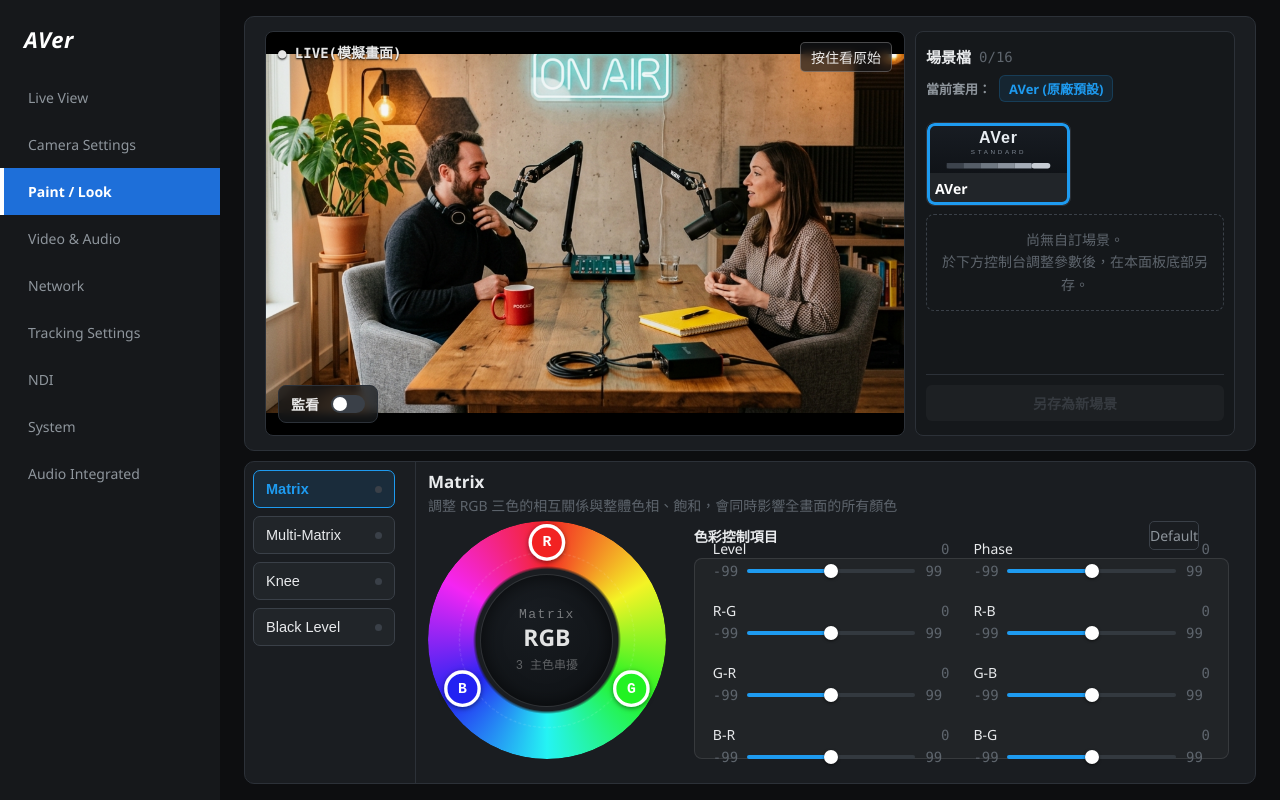
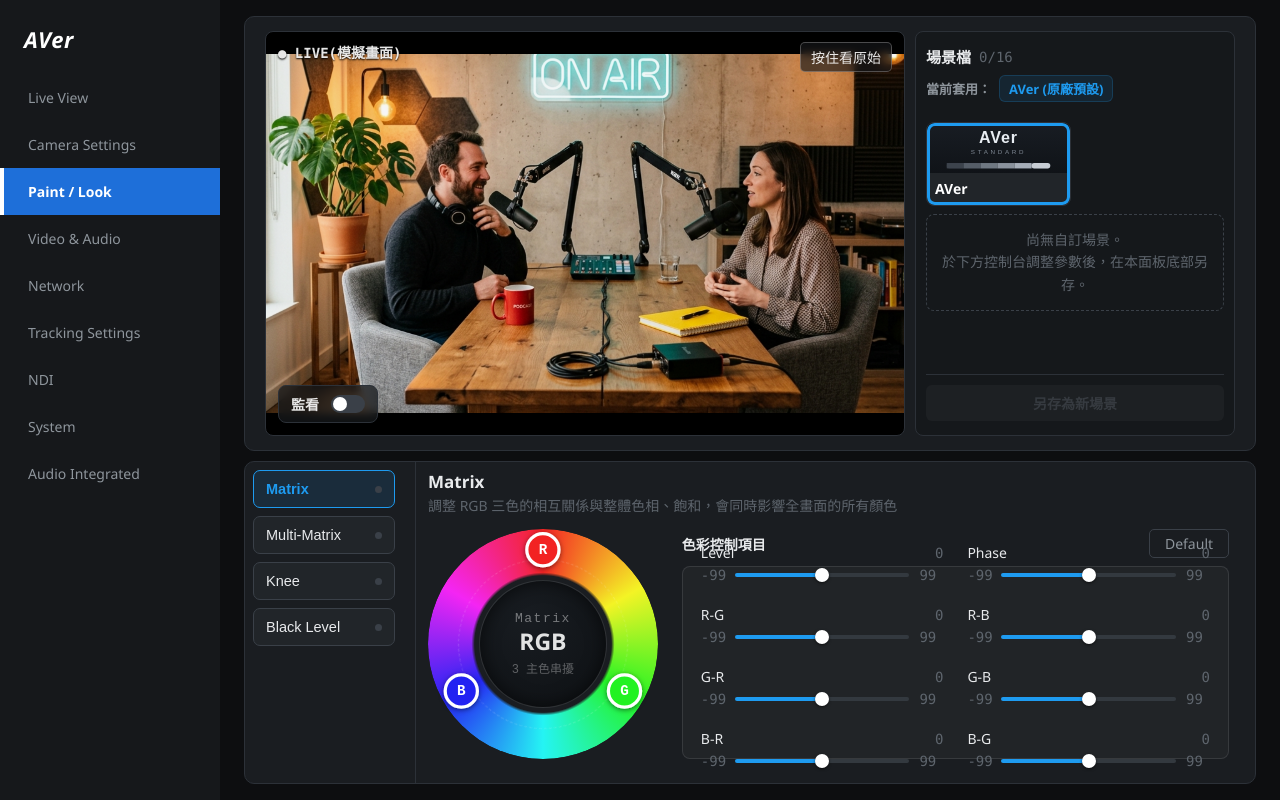
Before and after one commit to shiunhao/user-matrix, a React (Vite) app: page / in a window 1280 px wide. Built offline with nearby package versions, Linux system fonts and the light colour scheme.

Commit message:
style: align Matrix and Multi-Matrix layout padding, gap, and Default button alignment

```diff
--- a/src/TR615PaintLookV5.jsx
+++ b/src/TR615PaintLookV5.jsx
@@ -717,7 +717,7 @@
       onClick={onClick}
       disabled={disabled}
       style={{
-        flex: 1, padding: "4px 0", fontSize: 14, cursor: disabled ? "default" : "pointer",
+        flex: 1, width: "100%", boxSizing: "border-box", margin: 0, padding: "4px 0", fontSize: 14, cursor: disabled ? "default" : "pointer",
         borderRadius: 5, border: `1px solid ${primary ? T.blueDark : T.line2}`,
         background: primary ? "rgba(30,155,240,0.12)" : "transparent",
         color: disabled ? T.faint : primary ? T.blue : T.dim,
@@ -1871,15 +1871,15 @@
           {/* [PM 定案] 固定色相環視覺(對齊 Multi-Matrix)。
               色相環以 height:100% + aspectRatio:1 撐滿垂直空間成正方形,row 底部 paddingBottom 預留間距;
               右側控制項對齊 Multi-Matrix 結構：有小標題、Default 按紐與大背景包覆。 */}
-          <div style={{ display: "flex", gap: 28, alignItems: "stretch", flex: 1, minHeight: 0, paddingBottom: 16, boxSizing: "border-box" }}>
+          <div style={{ display: "flex", gap: 24, alignItems: "stretch", flex: 1, minHeight: 0, padding: "8px 0 16px", boxSizing: "border-box" }}>
             <div style={{ flexShrink: 0, height: "100%", aspectRatio: "1", maxHeight: 360, display: "flex", alignItems: "center", justifyContent: "center" }}>
               <MatrixRing level={st.level} phase={st.phase} rg={st.rg} rb={st.rb} gr={st.gr} gb={st.gb} br={st.br} bg={st.bg} />
             </div>
 
             <div style={{ flex: 1, minWidth: 240, height: "100%", display: "flex", flexDirection: "column", minHeight: 0 }}>
-              <div style={{ display: "flex", justifyContent: "space-between", alignItems: "center", marginBottom: 8, width: "100%" }}>
+              <div style={{ display: "flex", justifyContent: "space-between", alignItems: "center", marginBottom: 8, width: "100%", boxSizing: "border-box" }}>
                 <span style={{ fontSize: 14, color: T.text, fontWeight: 600 }}>色彩控制項目</span>
-                <div style={{ width: 80 }}>
+                <div style={{ width: 80, display: "flex" }}>
                   <MiniBtn onClick={() => MATRIX_KEYS.forEach(([k]) => upd(k, 0))}>Default</MiniBtn>
                 </div>
               </div>
@@ -1934,9 +1934,10 @@
       // 採用 Canvas 實時繪製真正的飽和度與明度徑向變暗去色效果，免除 mask 重疊 CSS 限制
       const mOff = false;
 
+      const isWheel = multiStyle === "wheel" || multiStyle === "wheel2";
       const isCinema = paintLayout === "cinema";
       return (
-        <div id="aver-control-params-multi" style={{ display: "flex", flexDirection: "column", flex: 1, minHeight: 0, overflow: (multiStyle === "wheel" || multiStyle === "wheel2") ? "visible" : "hidden" }}>
+        <div id="aver-control-params-multi" style={{ display: "flex", flexDirection: "column", flex: 1, minHeight: 0, overflow: isWheel ? "visible" : "hidden" }}>
           {isCinema ? (
             <BlockHeader
               title="Multi-Matrix"
@@ -1947,12 +1948,12 @@
               sub="點擊色環節點選取該色，單獨調整其色相與飽和，不影響其他顏色"
             />
           )}
-          <div style={{ display: "flex", flexDirection: "column", justifyContent: "flex-start", gap: 10, width: "100%", boxSizing: "border-box", flex: 1, minHeight: 0, overflow: (multiStyle === "wheel" || multiStyle === "wheel2") ? "visible" : "auto", padding: "10px 0" }}>
-
-            {multiStyle === "wheel" || multiStyle === "wheel2" ? (
+          <div style={{ display: "flex", flexDirection: "column", justifyContent: "flex-start", gap: 10, width: "100%", boxSizing: "border-box", flex: 1, minHeight: 0, overflow: isWheel ? "visible" : "auto", padding: isWheel ? "8px 0 16px" : "10px 0" }}>
+
+            {isWheel ? (
               <div
                 onClick={() => { if (!mOff) { setSelAxis(null); if (isFocused) closeFocus(); } }}
-                style={{ display: "flex", gap: isFocused ? 30 : 10, alignItems: "center", justifyContent: "center", width: "100%", height: "100%", minHeight: 0 }}
+                style={{ display: "flex", gap: 24, alignItems: "stretch", justifyContent: "center", width: "100%", height: "100%", minHeight: 0 }}
               >
                 {/* === 雷達色環:選擇態(6軸) ↔ 聚焦態(單軸) === */}
                 <div id="aver-wheel-layout-shell" style={{ display: "flex", justifyContent: "center", alignItems: "center", flex: "0 0 290px", overflow: "visible", height: "100%" }}>
@@ -2215,9 +2216,9 @@
                 <div style={{ flex: 1, minWidth: 240, height: "100%", display: "flex", flexDirection: "column", minHeight: 0 }} onClick={(e) => e.stopPropagation()}>
                   {multiStyle === "wheel2" ? (
                     <div style={{ display: "flex", flexDirection: "column", gap: 0, height: "100%", width: "100%" }}>
-                      <div style={{ display: "flex", justifyContent: "space-between", alignItems: "center", marginBottom: 8, width: "100%" }}>
+                      <div style={{ display: "flex", justifyContent: "space-between", alignItems: "center", marginBottom: 8, width: "100%", boxSizing: "border-box" }}>
                         <span style={{ fontSize: 14, color: T.text, fontWeight: 600 }}>色彩控制項目</span>
-                        <div style={{ width: 80 }}>
+                        <div style={{ width: 80, display: "flex" }}>
                           <MiniBtn onClick={() => { if (!mOff) upd("axes", DEF_AXES()); }} disabled={mOff}>Default</MiniBtn>
                         </div>
                       </div>
@@ -2353,9 +2354,9 @@
                     </div>
                   ) : (
                     <div style={{ display: "flex", flexDirection: "column", flex: 1, height: "100%", minHeight: 0 }}>
-                      <div style={{ display: "flex", justifyContent: "space-between", alignItems: "center", marginBottom: 6, width: "100%" }}>
+                      <div style={{ display: "flex", justifyContent: "space-between", alignItems: "center", marginBottom: 6, width: "100%", boxSizing: "border-box" }}>
                         <span style={{ fontSize: 14, color: T.text, fontWeight: 600 }}>選擇要調整的色相軸</span>
-                        <div style={{ width: 80 }}>
+                        <div style={{ width: 80, display: "flex" }}>
                           <MiniBtn onClick={() => upd("axes", DEF_AXES())} disabled={mOff}>Default</MiniBtn>
                         </div>
                       </div>
```
